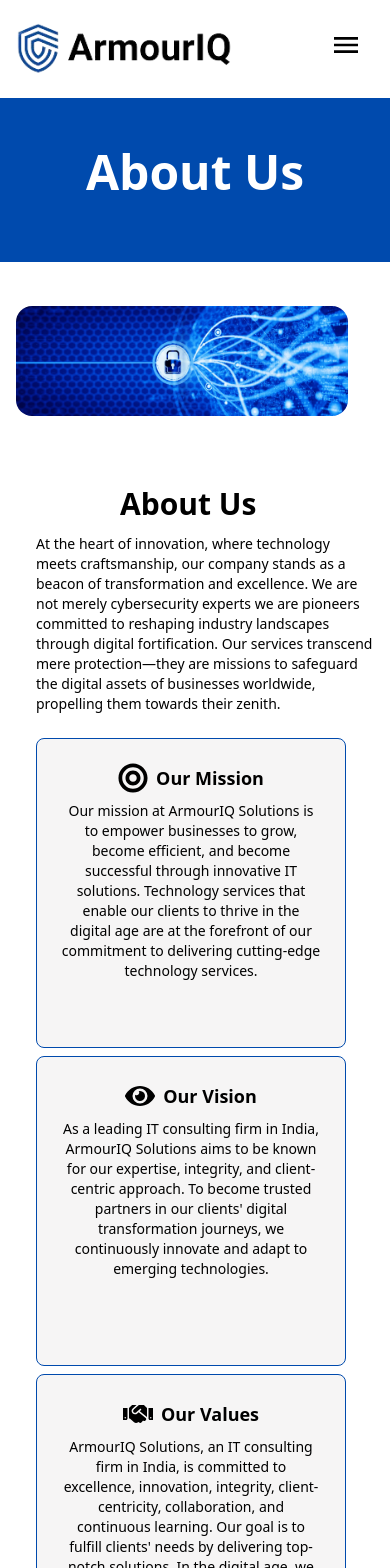
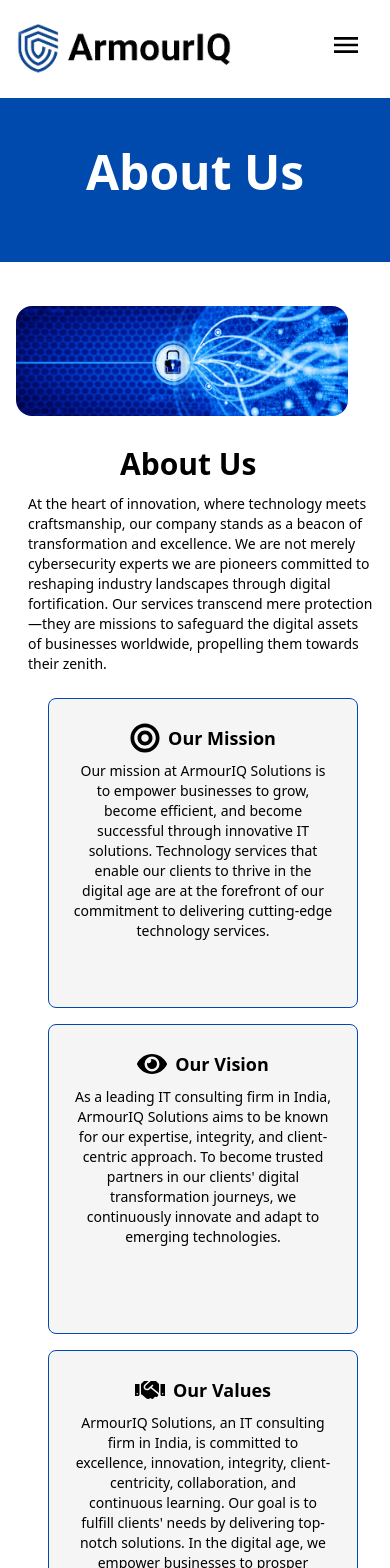
Before and after one commit to SanketGanorkar/Try, a React (Vite) app: page /about in a window 390 px wide. Shown: the top 1568 px of the page. Built offline with nearby package versions, Linux system fonts and the light colour scheme.

Commit message:
post deploy changes 2

```diff
--- a/src/components/AboutUs.jsx
+++ b/src/components/AboutUs.jsx
@@ -135,11 +135,11 @@
             src={about}
             className="ml-4 md:ml-[90px] mt-11 w-[85%] rounded-2xl"
           />
-          <h1 className="text-black font-semibold text-3xl ml-4 md:ml-[65px] mt-[70px] max-sm:ml-[120px]">
+          <h1 className="text-black font-semibold text-3xl ml-4 md:ml-[65px] md:mt-[70px] max-sm:ml-[120px] max-sm:mt-[30px]">
             About Us
           </h1>
           <div>
-            <p className="mx-4 md:ml-[65px] text-black font-normal text-sm md:text-xl mt-3 md:w-[90%] max-sm:ml-9">
+            <p className="mx-4 md:ml-[65px] text-black font-normal text-sm md:text-xl mt-3 md:w-[90%] max-sm:ml-7">
               At the heart of innovation, where technology meets craftsmanship,
               our company stands as a beacon of transformation and excellence.
               We are not merely cybersecurity experts we are pioneers committed
@@ -151,11 +151,11 @@
           </div>
           <div className="flex flex-col lg:flex-row items-center mt-6 md:ml-[47px] lg:mt-10 ">
             <div className="w-full lg:w-1/2 px-4 md:px-6">
-              <div className="grid grid-cols-1 md:grid-cols-3 md:gap-[400px] ml-10 md:ml-0 max-sm:gap-y-2 max-sm:ml-5">
+              <div className="grid grid-cols-1 md:grid-cols-3 md:gap-[400px] ml-10 md:ml-0 max-sm:gap-y-4 max-sm:ml-5">
                 {visionMissionValues.map((item) => (
                   <div
                     key={item.id}
-                    className="bg-[#F6F5F5] text-black p-6 rounded-lg flex flex-col items-center border-[#004AAD] border-[1px] hover:bg-[#004AAD] hover:text-white hover:border-white hover:border-[1px] w-[310px] h-[310px] hover:w-[320px] hover:h-[320px] transition-all duration-300 md:mt-3"
+                    className="bg-[#F6F5F5] text-black p-6 rounded-lg flex flex-col items-center border-[#004AAD] border-[1px] hover:bg-[#004AAD] hover:text-white hover:border-white hover:border-[1px] w-[310px] h-[310px] hover:w-[320px] hover:h-[320px] transition-all duration-300 md:mt-3 max-sm:ml-3"
                   >
                     <div className="flex items-center mb-2">
                       <div className="mr-2">{item.logo}</div>
@@ -305,7 +305,7 @@
             {sections.map((section) => (
               <div
                 key={section.id}
-                className="bg-[#F6F5F5] text-black p-6 rounded-lg flex flex-col items-center border-[#004AAD] border-[1px] hover:bg-[#004AAD] hover:text-white hover:border-white hover:border-[1px] w-[360px] h-[290px] hover:w-[370px] hover:h-[300px] transition-all duration-300"
+                className="bg-[#F6F5F5] text-black p-6 rounded-lg flex flex-col items-center border-[#004AAD] border-[1px] hover:bg-[#004AAD] hover:text-white hover:border-white hover:border-[1px] w-[360px] h-[290px] hover:w-[370px] hover:h-[300px] transition-all duration-300 max-sm:h-[250px]"
               >
                 <div className="flex flex-row">
                   <div className="mr-2">{section.logo}</div>
@@ -322,7 +322,7 @@
         </div>
         <Team />
         <div className="flex flex-col md:flex-row justify-center mt-[70px] max-sm:mt-[70px] ">
-          <div className="flex flex-col max-sm:ml-[67px] ">
+          <div className="flex flex-col max-sm:ml-[55px] ">
             <h1 className="text-black font-semibold md:ml-12 text-[18px] whitespace-nowrap">
               Secure Your Business with Armour IQ
             </h1>
@@ -335,7 +335,7 @@
           </div>
           <div className="max-md:mt-10 mx-4 md:ml-[90px] max-sm:mt-2">
             <div className="flex flex-col items-center md:items-start mb-4">
-              <h3 className="text-black font-bold max-sm:mt-3">
+              <h3 className="text-black font-bold max-sm:mt-3 max-sm:mr-10">
                 Contact Us to
               </h3>
               <ul className="list-disc list-inside mt-2">
--- a/src/components/Navbar.jsx
+++ b/src/components/Navbar.jsx
@@ -102,14 +102,6 @@
                 setVisibleMenu(false);
               }}
             >
-              <a href="#team">TEAM</a>
-            </li>
-            <li
-              onClick={() => {
-                navigate("/");
-                setVisibleMenu(false);
-              }}
-            >
               <a href="#blog">BLOG</a>
             </li>
             <li
```
